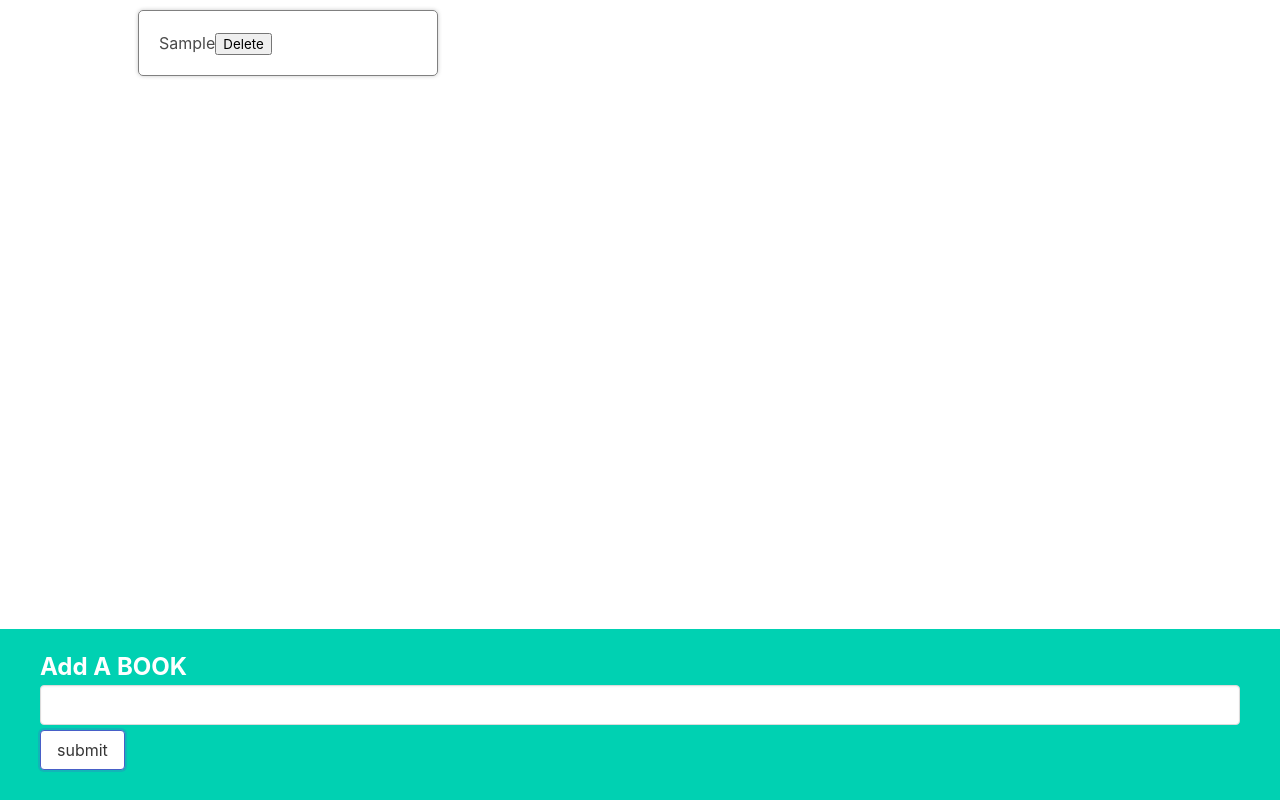
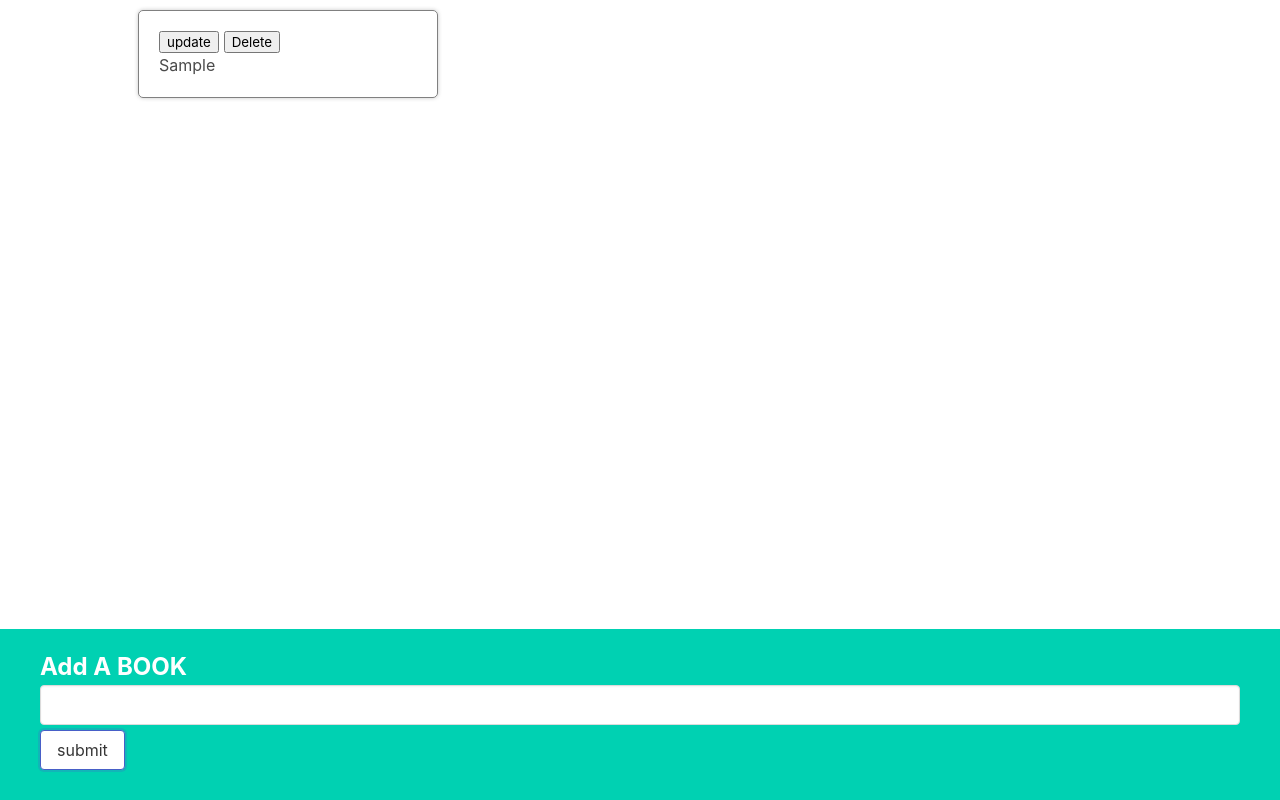
Before and after one commit to Jeungbin/react-udemy-lecture, a React (Create React App) app: page / in a window 1280 px wide. Both pictures are taken after typing "Sample" into the empty fields and a click on the button "submit". Built offline with nearby package versions, Linux system fonts and the light colour scheme.

Commit message:
Form : Completed

```diff
--- a/src/handleForms/App.js
+++ b/src/handleForms/App.js
@@ -23,9 +23,19 @@ function App() {
     setBooks(deletedbook);
   };
 
+  const saveBookId = (id, newItem) => {
+    const savedBook = books.map((book) => {
+      if (book.id === id) {
+        return { ...book, title: newItem };
+      }
+      return book;
+    });
+    setBooks(savedBook);
+  };
+
   return (
     <div className="app">
-      <BookList books={books} onDelete={deleteBookId} />
+      <BookList books={books} onDelete={deleteBookId} onModify={saveBookId} />
       <BookCreate onCreate={createBook} />
     </div>
   );
--- a/src/handleForms/components/BookEdit.js
+++ b/src/handleForms/components/BookEdit.js
@@ -1,7 +1,25 @@
-import React from "react";
+import React, { useState } from "react";
 
-function BookEdit() {
-  return <div>BookEdit</div>;
+function BookEdit({ book, onModify, onChange }) {
+  const [title, setTitle] = useState(book.title);
+
+  const handelSubmit = (e) => {
+    e.preventDefault();
+    onModify(book.id, title);
+    onChange();
+  };
+
+  const handleChange = (e) => {
+    // e.preventDefault();
+    setTitle(e.target.value);
+  };
+
+  return (
+    <form className="book-edit" onSubmit={handelSubmit}>
+      <input onChange={handleChange} value={title} type="text" />
+      <button>Save</button>
+    </form>
+  );
 }
 
 export default BookEdit;
--- a/src/handleForms/components/BookList.js
+++ b/src/handleForms/components/BookList.js
@@ -1,8 +1,15 @@
 import React from "react";
 import BookShow from "./BookShow";
-function BookList({ books, onDelete }) {
+function BookList({ books, onDelete, onModify }) {
   const renderBooks = books.map((item) => {
-    return <BookShow key={item.id} book={item} onDelete={onDelete} />;
+    return (
+      <BookShow
+        key={item.id}
+        book={item}
+        onDelete={onDelete}
+        onModify={onModify}
+      />
+    );
   });
   return <div className="book-list">{renderBooks}</div>;
 }
--- a/src/handleForms/components/BookShow.js
+++ b/src/handleForms/components/BookShow.js
@@ -1,13 +1,32 @@
 import React, { useState } from "react";
-
-function BookShow({ book, onDelete }) {
+import BookEdit from "./BookEdit";
+function BookShow({ book, onDelete, onModify }) {
+  const [open, setOpen] = useState(false);
   const handleClick = () => {
     onDelete(book.id);
   };
+
+  const toggleUpdateForm = () => {
+    setOpen(!open);
+  };
+
+  const changeOpen = () => {
+    setOpen(!open);
+  };
+
   return (
     <div className="book-show">
-      {book.title}
-      <button onClick={handleClick}>Delete</button>
+      <div style={{ display: "flex" }}>
+        <button onClick={toggleUpdateForm}>update</button>
+        <button onClick={handleClick}>Delete</button>
+      </div>
+      <div className="mainSection">
+        {open ? (
+          <BookEdit book={book} onModify={onModify} onChange={changeOpen} />
+        ) : (
+          book.title
+        )}
+      </div>
     </div>
   );
 }
```
